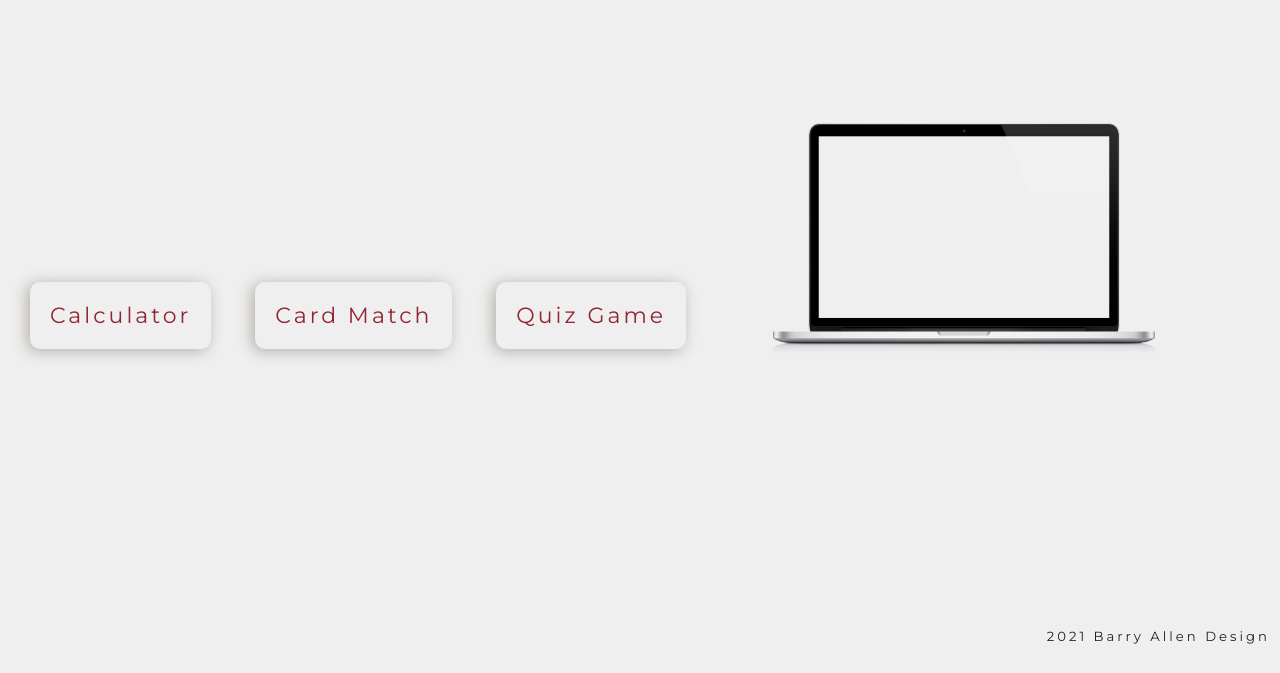
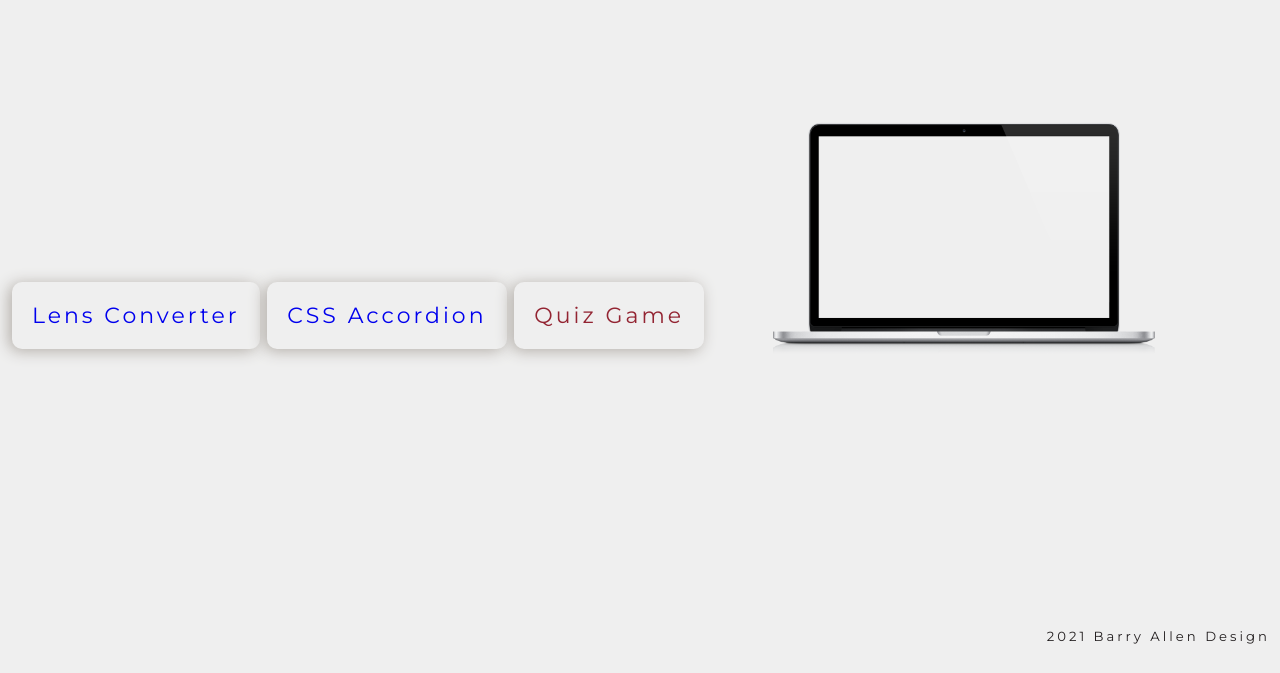
Before and after one commit to barryadrianallen/barryadrianallen.github.io, a plain HTML site: page index.html in a window 1280 px wide. Shown: the part 143-816 px from the top of the page. Drawn offline with Linux system fonts and the light colour scheme.

Commit message:
update links

```diff
--- a/index.html
+++ b/index.html
@@ -27,11 +27,11 @@
 
         <main id="projects-container">
             <div class="projects-content">
-              Calculator
+              <a href="https://barryadrianallen.github.io/lens-cylinder-converter/">Lens Converter</a>
             </div>
 
             <div class="projects-content">
-              Card Match
+              <a href="https://barryadrianallen.github.io/faq-accordion/">CSS Accordion</a>
             </div>
 
             <div class="projects-content">
--- a/portfolio-style.css
+++ b/portfolio-style.css
@@ -15,6 +15,14 @@ body{
   font-size: 22px;
   background-color: var(--lightgray-color);
 }
+
+a { text-decoration: none; }
+
+a:visited {color: var(--modern-red);}
+
+a:hover {color: var(--modern-red);}
+
+a:active {color: var(--modern-red);}
 
 #container{
   background-color: var(--lightgray-color);
```
